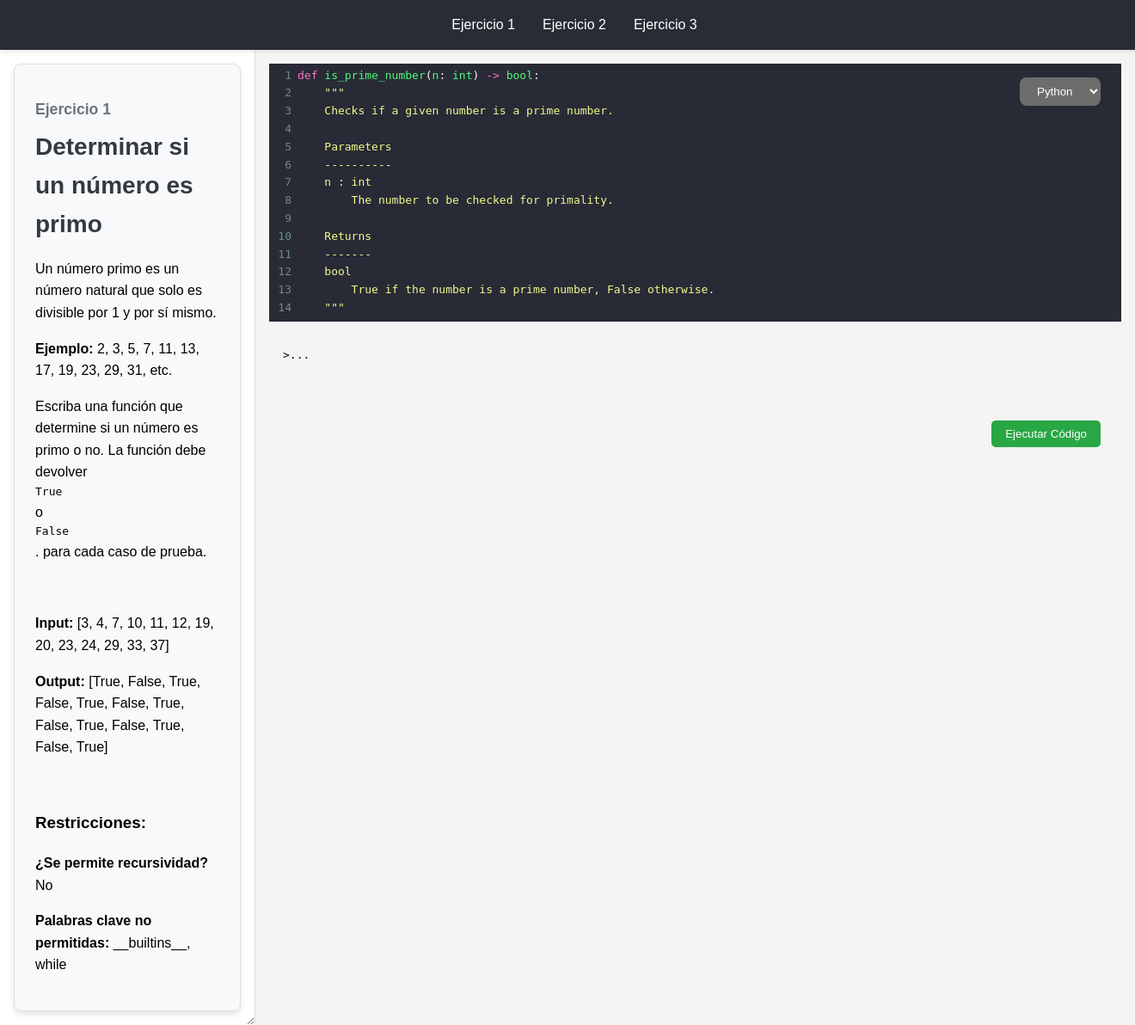
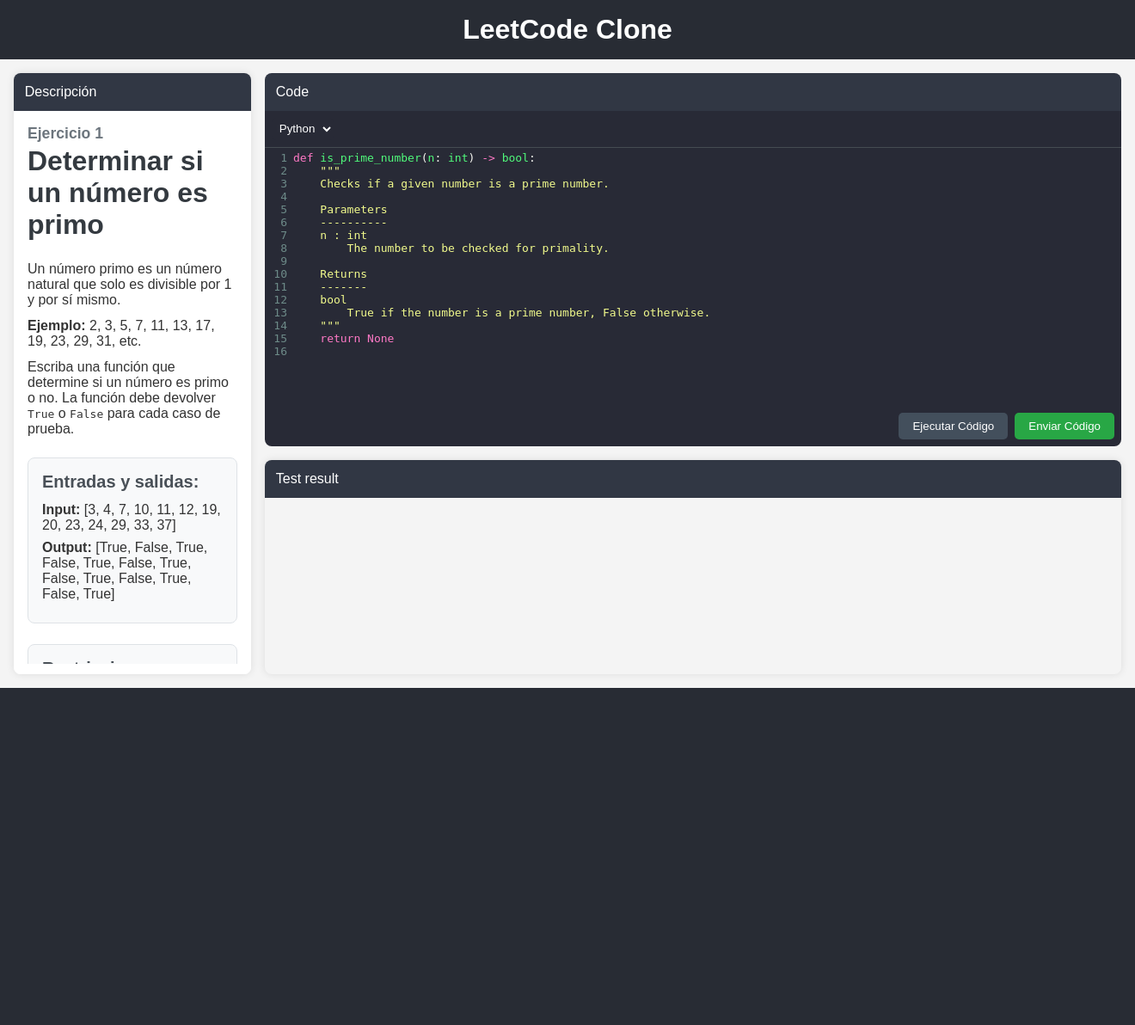
Before and after one commit to MarlonMora23/LeetCode_Clon, a Flask app: page /exercise/1 in a window 1320 px wide; the page is wider, and only the part inside the window is pictured. Shown: that part at 86% size. After the commit the page ends 800 px from the top of that part, so only its background shows below. Run offline with Flask 3, Linux system fonts and the light colour scheme.

Commit message:
completed main problem frontend

```diff
--- a/static/script.js
+++ b/static/script.js
@@ -49,7 +49,7 @@
     const code = editor.getValue();
 
     // Get the output area
-    const output = document.querySelector('.output__area');
+    const output = document.querySelector('.output__message');
 
     output.innerHTML = 'Cargando...';
 
@@ -70,25 +70,32 @@
         .then(data => {
             // Update the output area
             const result = document.createElement('p');
-            result.classList.add('output__message');
-            result.innerHTML = `<b>Result:</b> ${data['result']}`;
+            result.classList.add('output__line');
+
+            if (data['result'] === 'Success') {
+                result.classList.add('output__success');
+            } else {
+                result.classList.add('output__failure');
+            }
+
+            result.innerHTML = `<b style="font-size: 1.2rem">${data['result']}</b> `;
 
             const feedback = document.createElement('p');
-            feedback.classList.add('output__message');
-            feedback.innerHTML = `<b>Feedback:</b> ${data['feedback']}`;
+            feedback.classList.add('output__line');
+            feedback.innerHTML = data['feedback'];
 
             const expectedOutputTitle = document.createElement('p');
-            expectedOutputTitle.innerHTML = '<b>Expected Output:</b>';
+            expectedOutputTitle.innerHTML = '<b style="font-size: 1rem">Expected Output:</b>';
 
             const expectedOutput = document.createElement('p');
-            expectedOutput.classList.add('output__message');
+            expectedOutput.classList.add('output__line');
             expectedOutput.textContent = data['expected_output'];
 
             const testedOutputTitle = document.createElement('p');
-            testedOutputTitle.innerHTML = '<b>Tested Output:</b>';
+            testedOutputTitle.innerHTML = '<b style="font-size: 1rem">Tested Output:</b>';
 
             const testedOutput = document.createElement('p');
-            testedOutput.classList.add('output__message');
+            testedOutput.classList.add('output__line');
             testedOutput.textContent = data['tested_output'];
 
             output.innerHTML = '';
--- a/static/styles.css
+++ b/static/styles.css
@@ -1,162 +1,221 @@
+* {
+    box-sizing: border-box;
+    margin: 0;
+    padding: 0;
+}
+
 body {
     font-family: Arial, sans-serif;
+    background-color: #f4f4f4;
+    color: #333;
+}
+
+html, body {
+    height: 100%;
+}
+
+.container {
     display: flex;
     flex-direction: column;
-    margin: 0;
-    height: 100vh;
-    overflow: hidden;
-    line-height: 1.6;
+    height: 100vh; /* Full height of the viewport */
+}
+
+header {
+    background-color: #282c34;
+    color: white;
+    padding: 1rem;
+    text-align: center;
 }
 
 main {
     display: flex;
-    flex-direction: row;
-    background-color: #f4f4f4;
-    /* height: 92%; */
-    /* Ocupa todo el alto disponible */
+    flex: 1; /* Takes the remaining space */
+    overflow: hidden;
 }
 
-header {
-    width: 100%;
-    display: flex;
-    align-items: center;
-    justify-content: center;
-    padding: 0.5rem;
-    background-color: #282c34;
-    box-shadow: 0 2px 5px rgba(0, 0, 0, 0.1);
-    position: relative;
-    /* height: 8%; */
+ul {
+    list-style-type: none;
 }
 
-header a {
-    display: block;
-    padding: 0.5rem 1rem;
-    text-decoration: none;
+.aside__container {
+    display: flex;
+    width: 300px;
+    padding: 1rem 0.5rem 1rem 1rem;
+    height: 100%;
+}
+
+.explainer__container {
+    display: flex;
+    flex-direction: column;
+    border-radius: 8px;
+    box-shadow: 0 0 10px rgba(0, 0, 0, 0.1);
+    background-color: white;
+    height: 100%;
+    flex: 1;
+}
+
+.explainer {
+    flex-grow: 1;
+    padding: 1rem;
+    overflow-y: auto;
+}
+
+.explainer__footer {
+    height: 1rem;
+    border-radius: 0 0 8px 8px;
+    background-color: #fff;
+}
+
+.code__editor {
+    flex: 1; /* Takes the remaining width */
+    display: flex;
+    flex-direction: column;
+    padding: 1rem 1rem 1rem 0.5rem;
+    gap: 1rem;
+}
+
+.solution {
+    flex: 1; /* Takes remaining space above output area */
+}
+
+.code-editor {
+    height: 100%;
+}
+
+.editor {
+    border-radius: 8px;
+    padding: 1rem;
+}
+
+.output__area {
+    background-color: #f4f4f4;
+    border-radius: 8px;
+    flex: 1;
+    box-shadow: 0 0 10px rgba(0, 0, 0, 0.1);
+}
+
+.output__message {
+    white-space: pre-wrap; /* Preserves whitespace and line breaks */
+    padding: 1rem;
+}
+
+.output__line {
+    font-size: 1rem;
+    margin-bottom: 0.5rem;
+}
+
+.output__success {
+    color: #28a745;
+}
+
+.output__failure {
+    color: #dc3545;
+}
+
+.exercise__number {
+    font-size: 1.1rem;
+    color: #6c757d; /* Color secundario */
+    margin-bottom: 0.2rem;
+    font-weight: 600; /* Ligera negrita */
+}
+
+.exercise__title {
+    font-size: 2rem; /* Tamaño de fuente mayor */
+    font-weight: bold;
+    color: #343a40; /* Color oscuro */
+    margin-bottom: 1.5rem;
+}
+
+.exercise__description {
+    display: flex;
+    flex-direction: column;
+    gap: 0.75rem;
+    margin-bottom: 1.5rem;
+}
+
+.exercise__io, .metadata {
+    background-color: #f8f9fa; /* Fondo claro para destacar estas secciones */
+    padding: 1rem;
+    border-radius: 8px;
+    margin-bottom: 1.5rem;
+    border: 1px solid #dee2e6; /* Añadir borde suave */
+}
+
+.exercise__io h3, .metadata h3 {
+    font-size: 1.25rem;
+    font-weight: bold;
+    color: #495057;
+    margin-bottom: 0.75rem;
+}
+
+.exercise__io p, .metadata p {
+    font-size: 1rem;
+    margin: 0.5rem 0;
+}
+
+.section__title {
+    background-color: #313744;
+    border-radius:  8px 8px 0 0;
+    color: white;
+    padding: 0.8rem;
+}
+
+.languages__select {
+    background-color: #282a36;
+    padding: 0.5rem;
+    border-bottom: 1px solid #454c52;
+}
+
+.submit__buttons {
+    display: flex;
+    justify-content: end;
+    gap: 0.5rem;
+    align-items: center;
+    padding: 0.5rem;
+    background-color: #282a36;
+    border-radius: 0 0 8px 8px;
+}
+
+#language-select {
+    background-color: #282a36;
+    color: white;
+    border: none;
+    padding: 0.3rem;
     border-radius: 5px;
+}
+
+#language-select:hover {
+    background-color: #383b4b;
+    cursor: pointer;
+}
+
+#language-select option {
+    background-color: #282a36;
     color: white;
 }
 
-header a:hover {
-    background-color: #282c20;
+#run-button {
+    background-color: #434f5c;
+    color: white;
+    border: none;
+    border-radius: 5px;
+    cursor: pointer;
+    padding: 0.5rem 1rem;
 }
 
-.explainer__container {
-    width: 20%;
-    min-width: 240px;
-    max-width: 50%;
-    background-color: #ffffff;
-    border-right: 1px solid #ddd;
-    padding: 1rem;
-    box-shadow: 2px 0 5px rgba(0, 0, 0, 0.1);
-    overflow-y: auto;
-    resize: horizontal;
-    overflow-x: hidden;
+#run-button:hover {
+    background-color: #343a40;
 }
 
-
-.code__editor {
-    flex-grow: 1;
-    padding: 1rem;
-    display: flex;
-    flex-direction: column;
-    background-color: #f4f4f4;
-}
-
-#editor {
-    border: 1px solid #ccc;
-    border-radius: 5px;
-    padding: 1rem;
-    resize: none;
-    /* height: 60%; */
-    /* Desactiva la redimensión del textarea */
-}
-
-#run-button {
+#submit-button {
     background-color: #28a745;
     color: white;
     border: none;
     border-radius: 5px;
     cursor: pointer;
     padding: 0.5rem 1rem;
-    margin-top: 1rem;
-    position: absolute;
-    bottom: 35%;
-    right: 2.5rem;
-
 }
 
-#run-button:hover {
+#submit-button:hover {
     background-color: #218838;
 }
-
-.exercise__number {
-    font-size: 1.1rem;
-    color: #6c757d; /* Mejor contraste */
-    margin-bottom: 0.5rem;
-    font-weight: 600; /* Negrita ligera para destacar más */
-}
-
-.exercise__title {
-    font-size: 1.75rem; /* Tamaño de fuente ligeramente mayor */
-    font-weight: bold;
-    margin-top: 0;
-    color: #343a40; /* Color más oscuro para mayor énfasis */
-    margin-bottom: 1rem; /* Espaciado mayor para separación */
-}
-
-.exercise__content {
-    background-color: #f8f9fa; /* Fondo claro para diferenciar la sección */
-    padding: 1.5rem;
-    border: 1px solid #ddd;
-    border-radius: 8px;
-    box-shadow: 0px 4px 6px rgba(0, 0, 0, 0.1); /* Sombra ligera */
-}
-
-.exercise__button {
-    background-color: #007bff;
-    color: white;
-    border: none;
-    border-radius: 5px;
-    cursor: pointer;
-    padding: 0.5rem 1rem;
-    margin-top: 1rem;
-    text-decoration: none;
-}
-
-code {
-    display: flex;
-    flex-grow: 1;
-    overflow-y: auto;
-    /* height: 35%; */
-}
-
-.output__area {
-    padding: 1rem;
-    flex-grow: 1;
-
-}
-
-#language-select {
-    margin-top: 1rem;
-    position: absolute;
-    right: 2.5rem;
-    background-color: #6d6d6d;
-    color: white;
-    border: none;
-    border-radius: 8px;
-    cursor: pointer;
-    padding: 0.5rem 1rem;
-}
-
-#language-select option {
-    background-color: #6d6d6d;
-    color: white;
-    border: none;
-    border-radius: 8px;
-    cursor: pointer;
-    padding: 0.5rem 1rem;
-}
-
-.CodeMirror {
-    /* height: 65%; */
-}
--- a/templates/base.html
+++ b/templates/base.html
@@ -16,24 +16,44 @@
 </head>
 
 <body>
+    <div class="container">
         <header>
-        <a href="{{ url_for('exercise', exercise_id=1) }}" data-exercise="1">Ejercicio 1</a>
-        <a href="{{ url_for('exercise', exercise_id=2) }}" data-exercise="2">Ejercicio 2</a>
-        <a href="{{ url_for('exercise', exercise_id=3) }}" data-exercise="3">Ejercicio 3</a>
+            <h1>LeetCode Clone</h1>
         </header>
 
         <main>
-        <aside class="explainer__container">
+            <aside class="aside__container">
+                <div class="explainer__container">
+                    <div class="section__title">
+                        <p>Descripción</p>
+                    </div>
+
                     <div class="explainer">
-
                         {% block explainer %}
                         <h1>Descripción del ejercicio</h1>
                         <p>Aquí va la descripción del ejercicio.</p>
                         {% endblock %}
                     </div>
+
+                    <div class="explainer__footer"></div>
+                </div>
             </aside>
 
             <section class="code__editor">
+                <div class="exercise__content">
+
+                    <div class="section__title">
+                        <p>Code</p>
+                    </div>
+
+                    <div class="languages__select">
+                        <select id="language-select">
+                            <option value="python">Python</option>
+                            <option value="java">Java</option>
+                        </select>
+                    </div>
+
+
                     <textarea id="editor" placeholder="Escribe tu código aquí...">
                         <pre>
                             <code id="code">
@@ -42,20 +62,23 @@
                         </pre>
                     </textarea>
 
-            <select id="language-select">
-                <option value="python">Python</option>
-                <option value="java">Java</option>
-            </select>
-
+                    <div class="submit__buttons">
                         <button id="run-button">Ejecutar Código</button>
-            <Code>
-                <div class="output__area">
-                    <p class="output__message">>...</p>
+                        <button id="submit-button">Enviar Código</button>
+                    </div>
                 </div>
 
-            </Code>
+                <div class="output__area">
+                    <div class="section__title">
+                        <p>Test result</p>
+                    </div>
+                    <pre class="output__message">
+                    <!-- Output will be displayed here -->
+                    </pre>
+                </div>
             </section>
         </main>
+    </div>
 
     <script>
         // Load the initial code from the editor according to the problem and the selected language
@@ -66,7 +89,6 @@
     </script>
 
     <script src="{{ url_for('static', filename='script.js') }}"></script>
-
 </body>
 
 </html>
--- a/templates/exercise_1.html
+++ b/templates/exercise_1.html
@@ -5,19 +5,22 @@
 {% endblock %}
 
 {% block explainer %}
-<section class="exercise__content">
+
 <h2 class="exercise__number" id="exercise-number" data-exercise="1">Ejercicio 1</h2>
 <h1 class="exercise__title">Determinar si un número es primo</h1>
+
 <article class="exercise__description">
     <p>Un número primo es un número natural que solo es divisible por 1 y por sí mismo.</p>
     <p><strong>Ejemplo:</strong> 2, 3, 5, 7, 11, 13, 17, 19, 23, 29, 31, etc.</p>
-        <p>Escriba una función que determine si un número es primo o no. La función debe devolver <code>True</code> o
-            <code>False</code>. para cada caso de prueba.
+    <p>Escriba una función que determine si un número es primo o no. La función debe devolver
+        <code>True</code> o <code>False</code> para cada caso de prueba.
     </p>
-        <br>
+</article>
+
+<article class="exercise__io">
+    <h3>Entradas y salidas:</h3>
     <p><strong>Input:</strong> {{ problem.get_test_list() }}</p>
     <p><strong>Output:</strong> {{ problem.get_expected_output() }}</p>
-        <br>
 </article>
 
 <article class="metadata">
@@ -25,5 +28,6 @@
     <p><b>¿Se permite recursividad?</b> {{ 'Si' if problem.get_metadata().allow_recursion else 'No' }}</p>
     <p><b>Palabras clave no permitidas:</b> {{ ', '.join(problem.get_metadata().disallowed_keywords) }}</p>
 </article>
-</section>
+
+
 {% endblock %}
```
Also changed, not shown: templates/exercise_2.html (+10 -8 lines), templates/exercise_3.html (+15 -11 lines). Lines whose indentation alone changed are shown as unchanged.
